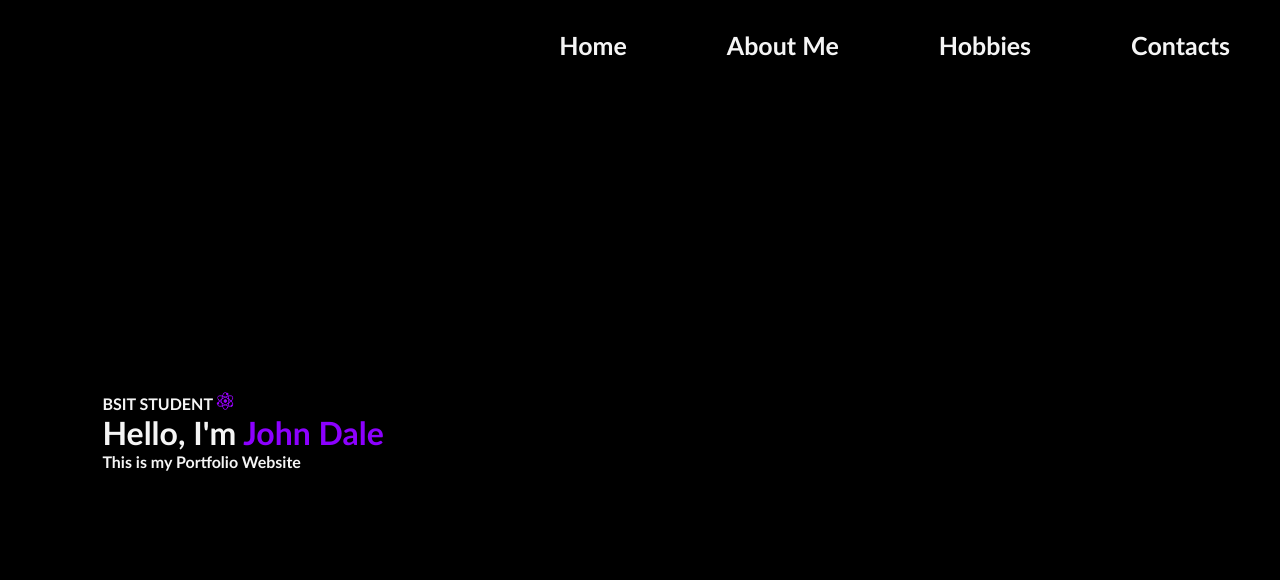
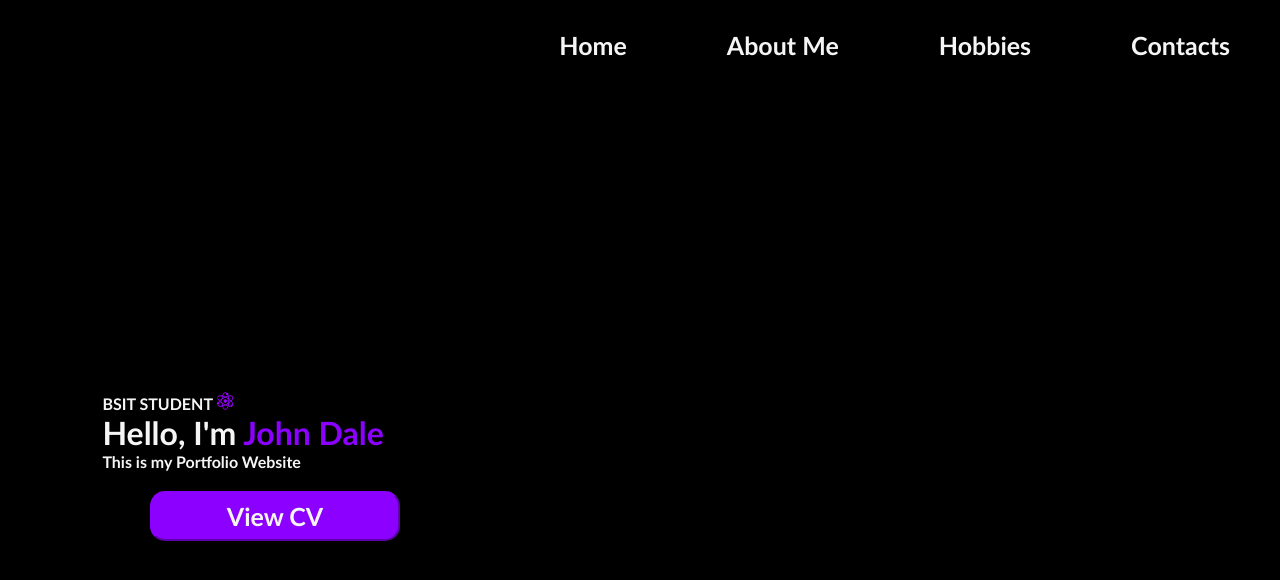
Before and after one commit to dingdingwall/Portfolio, a plain HTML site: page index.html in a window 1280 px wide. Drawn offline with Linux system fonts and the light colour scheme.

Commit message:
added cv button

```diff
--- a/index.html
+++ b/index.html
@@ -34,6 +34,9 @@
     <p class="par"> This is my Portfolio Website</p>
 
 </div>
+<div class="btn">
+ <button> View CV </button>
+</div>
 
 
 
--- a/style.css
+++ b/style.css
@@ -107,3 +107,29 @@ img{
  margin-left: auto;
  margin-top:2px;
 }
+
+.btn{
+
+margin-left: 150px;
+margin-top: 20px;
+}
+
+button{
+
+     width: 250px;
+     height: 50px;
+     color: whitesmoke;
+    font-family:'Trebuchet MS', 'Lucida Sans Unicode', 'Lucida Grande', 'Lucida Sans', Arial, sans-serif;
+    font-weight: bold;
+    background-color: rgb(140, 0, 255);
+     border-radius: 15px;
+     border-color: rgb(140, 0, 255);
+     transition: color 0.3s;
+
+
+}
+
+button:hover{
+    background-color:whitesmoke ;
+    color:rgb(140, 0, 255); ;
+}
```
